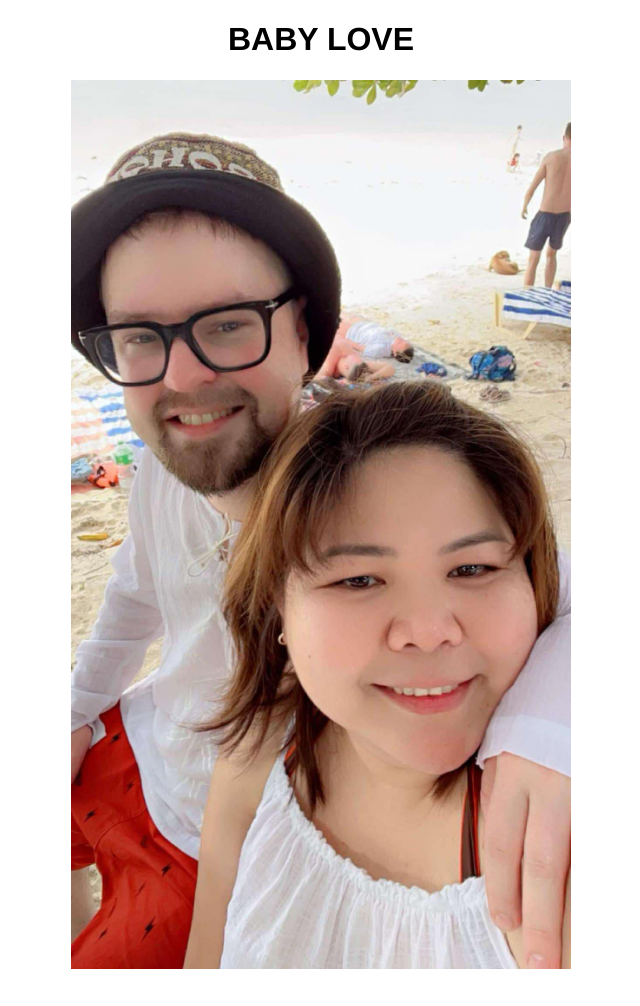
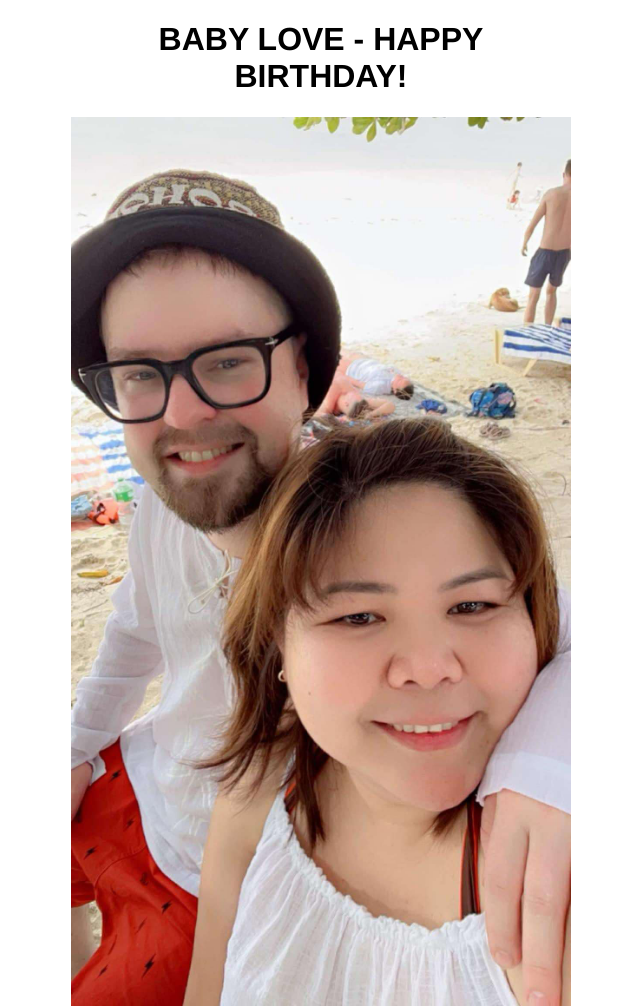
Before and after one commit to psylium/loigine, a plain HTML site: page index.html in a window 1280 px wide. Shown: the whole page, without its empty margins (319-959 px from the left). Before the commit the page ends 973 px from the top, so only its background shows below. Drawn offline with Linux system fonts and the light colour scheme.

Commit message:
Update index.html

```diff
--- a/index.html
+++ b/index.html
@@ -8,7 +8,7 @@
   </head>
   <body style="margin: 0 auto; max-width:500px; font-family: Helvetica,Arial,sans-serif;">
     <div>
-      <h1 style="text-align: center;">BABY LOVE</h1>
+      <h1 style="text-align: center;">BABY LOVE - HAPPY BIRTHDAY!</h1>
       <img style="width: 100%;" src="/happy.jpeg" />
       <!-- <img style="width: 100%;" src="/received_3402298023372236.jpeg" /> -->
     </div>
```
